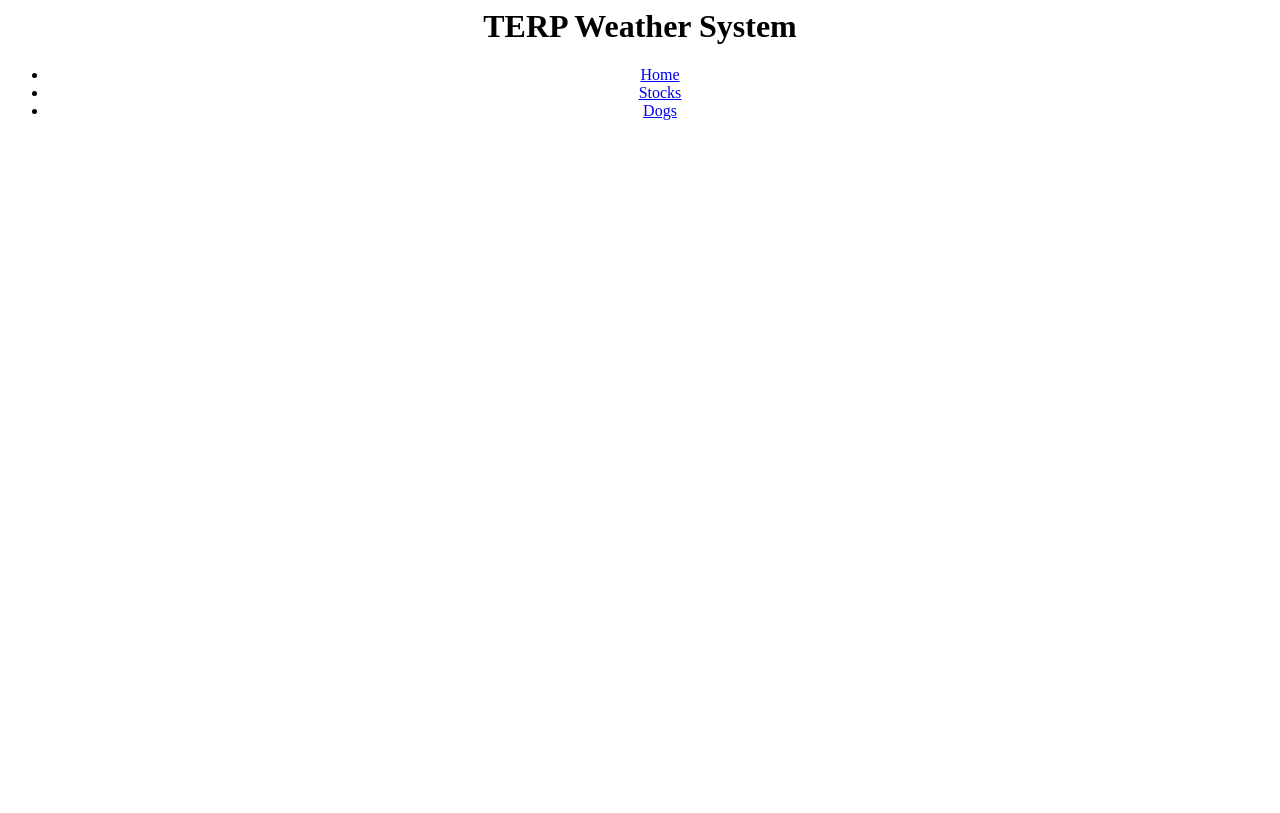
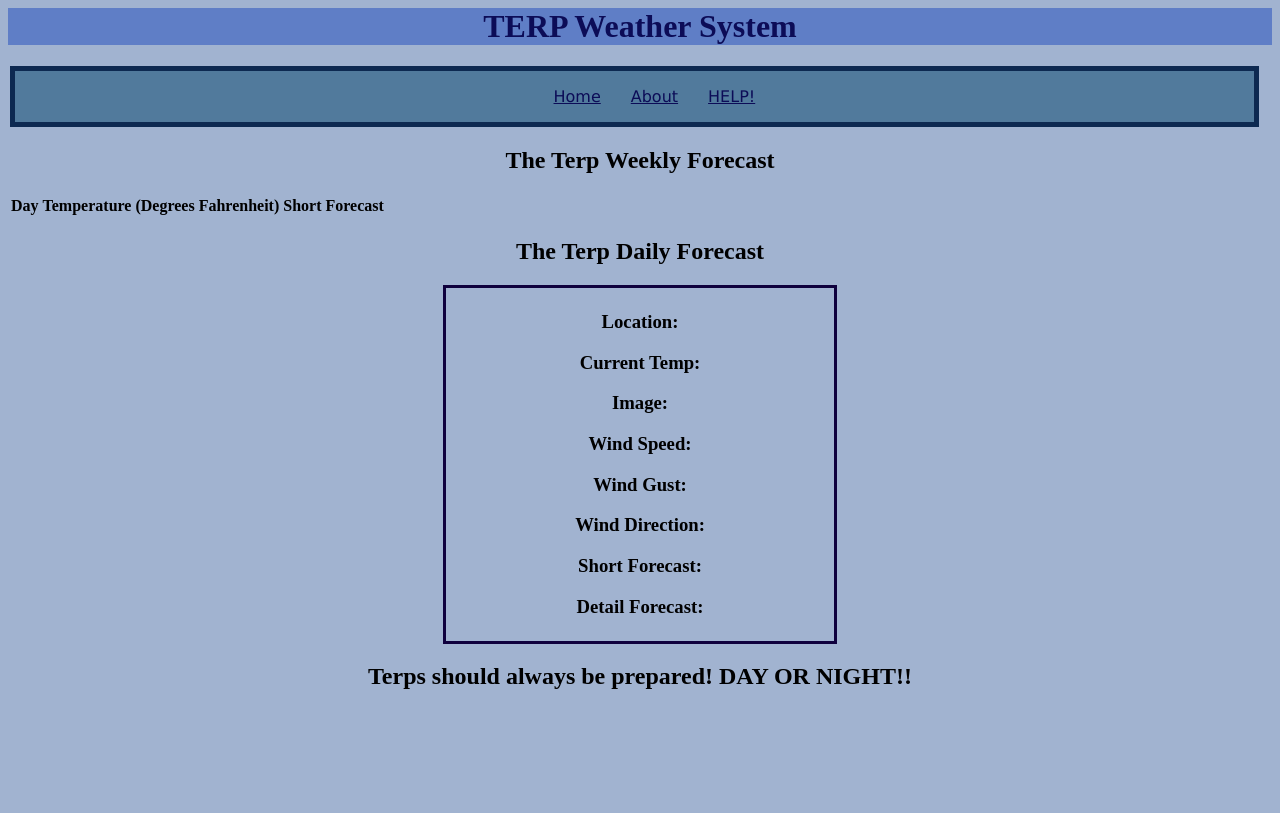
Before and after one commit to Gabriellew417/377-final, a plain HTML site: page 377-final-homePage.html in a window 1280 px wide. Drawn offline with nearby package versions, Linux system fonts and the light colour scheme; no server answers.

Commit message:
made changes to the interface design

```diff
--- a/377-final-homePage.html
+++ b/377-final-homePage.html
@@ -1,24 +1,84 @@
 <html>
     <head>
+    <header id = "title">
         <center><h1>TERP Weather System</h1></center>
+        <link rel="stylesheet" href="377-final.css">
+        <script src="https://cdnjs.cloudflare.com/ajax/libs/Chart.js/2.5.0/Chart.min.js"></script>
+        <script src="https://cdn.jsdelivr.net/npm/chart.js"></script>
+        <script src="projecttest.js"></script>
+    </header>
     </head>
-    <body>
-        <header id = "nav-bar">
+    <body id= "body">
+
+        <header id = "main-nav">
             <!--NAVIGATION BAR LINKS-->
             <center>
             <ul>
                 <li>
-                    <a href = "assignment2.html">Home</a>
+                    <a href = "377-final-homePage.html">Home</a>
                 </li>
                 <li>
-                    <a href = "stockspage.html">Stocks</a>
+                    <a href = "377-final-aboutPage.html">About</a>
                 </li>
                 <li>
-                    <a href = "dogspage.html">Dogs</a>
+                    <a href = "377-final-helpPage.html">HELP!</a>
                 </li>
             </ul>
             </center>
         </header>
+        <div class="float-container">
 
+            <div class="float-child">
+                <center>
+                <h2>The Terp Weekly Forecast</h2>
+                </center>
+                <div class ="Table">
+                    <table id="mainTable">
+                        <tbody>
+                            <tr>
+                                <th>Day</th>
+                                <th>Temperature (Degrees Fahrenheit)</th>
+                                <th>Short Forecast</th>
+                            </tr>
+                        </tbody>
+                    </table>
+                    </div>
+            </div>
+
+            <div class="float-child2">
+                <center>
+                <h2>The Terp Daily Forecast</h2>
+                </center>
+                <center>
+                <div class ="box">
+                    <h3>Location:</h3>
+                    <h3 id="location"></h3>
+                    <h3>Current Temp:</h3>
+                    <h3 id="ctemp"></h3>
+                    <h3>Image:</h3>
+                    <h3 id="image"></h3>
+                    <h3>Wind Speed:</h3>
+                    <h3 id="wspeed"></h3>
+                    <h3>Wind Gust:</h3>
+                    <h3 id="wgust"></h3>
+                    <h3>Wind Direction:</h3>
+                    <h3 id="wdirection"></h3>
+                    <h3>Short Forecast:</h3>
+                    <h3 id="sforecast"></h3>
+                    <h3>Detail Forecast:</h3>
+                    <h3 id="dforcast"></h3>
+                </div>
+                </center>
+            </div>
+
+        </div>
+        <center>
+        <div class="charts">
+        <center>
+        <h2>Terps should always be prepared! DAY OR NIGHT!!</h2>
+        <canvas id="myChart" width="" height=""></canvas>
+        </center>
+        </div>
+        </center>
     </body>
 </html>
```
